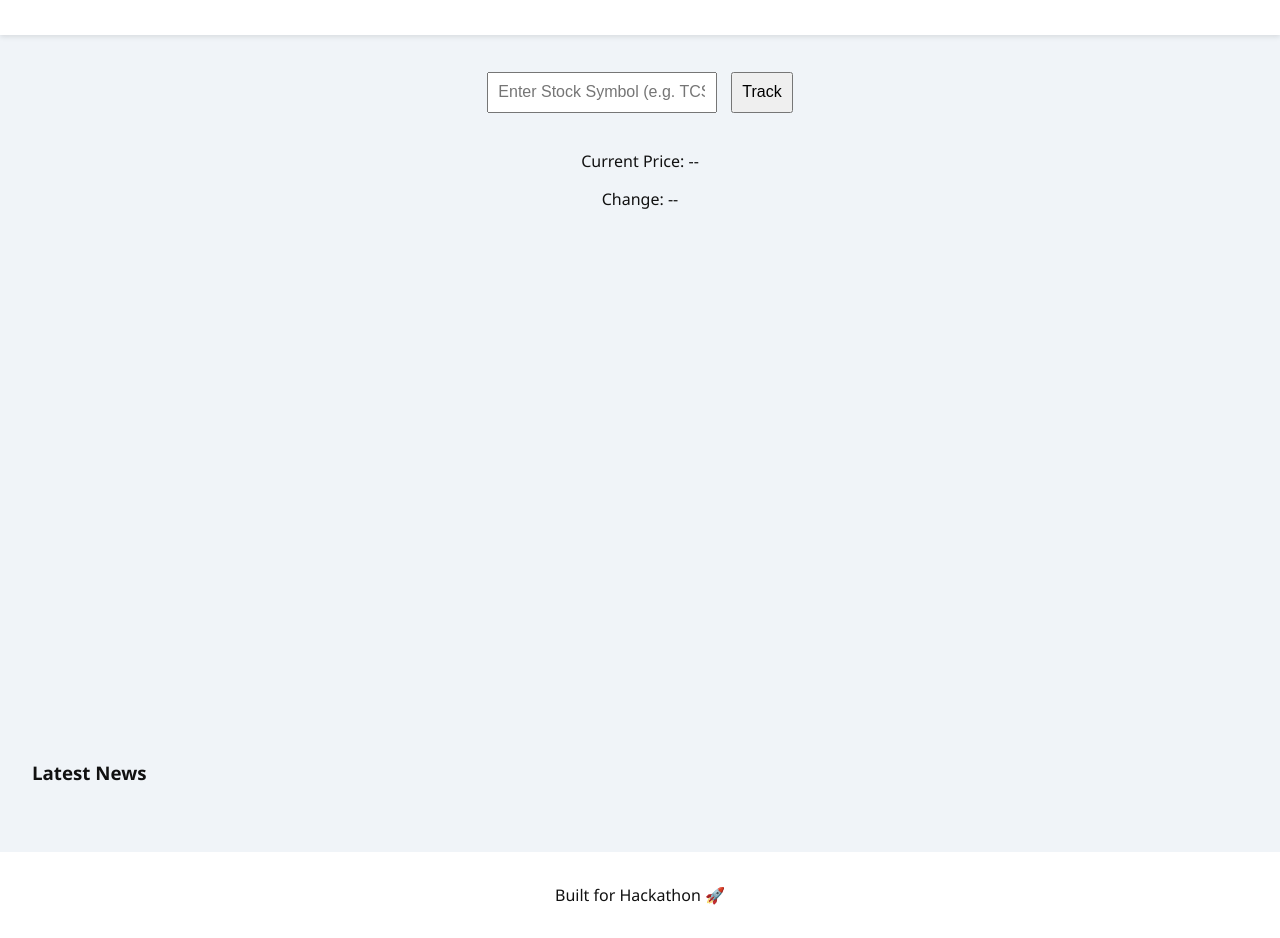
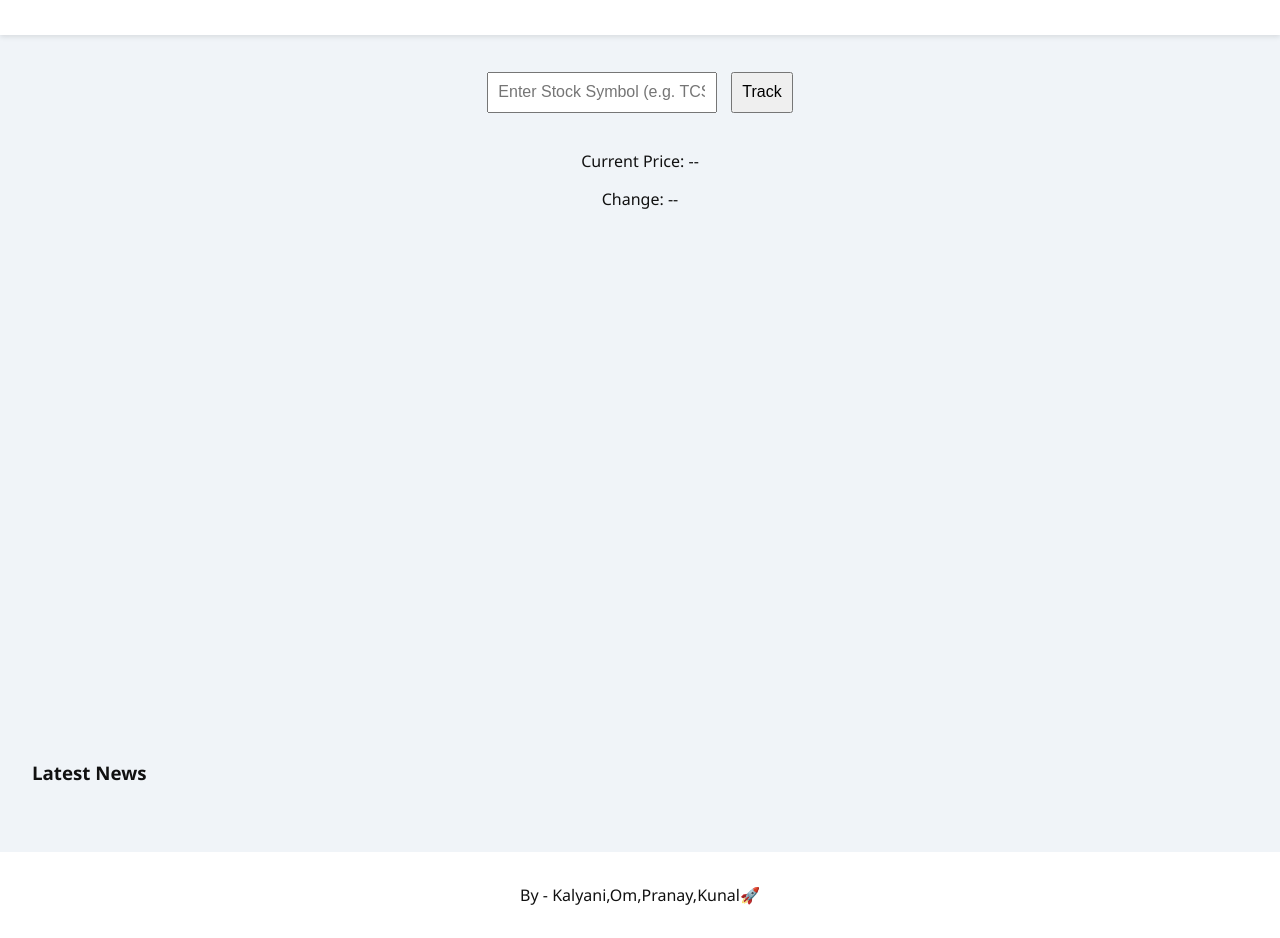
Before and after one commit to prannaye/Kalyani, a plain HTML site: page index.html in a window 1280 px wide. Shown: the part 83-1021 px from the top of the page. Drawn offline with nearby package versions, Linux system fonts and the light colour scheme.

Commit message:
Update index.html

```diff
--- a/index.html
+++ b/index.html
@@ -36,7 +36,7 @@
   </main>
 
   <footer>
-    <p>Built for Hackathon 🚀</p>
+    <p>By - Kalyani,Om,Pranay,Kunal🚀</p>
   </footer>
 
   <script src="https://cdn.jsdelivr.net/npm/chart.js"></script>
```
